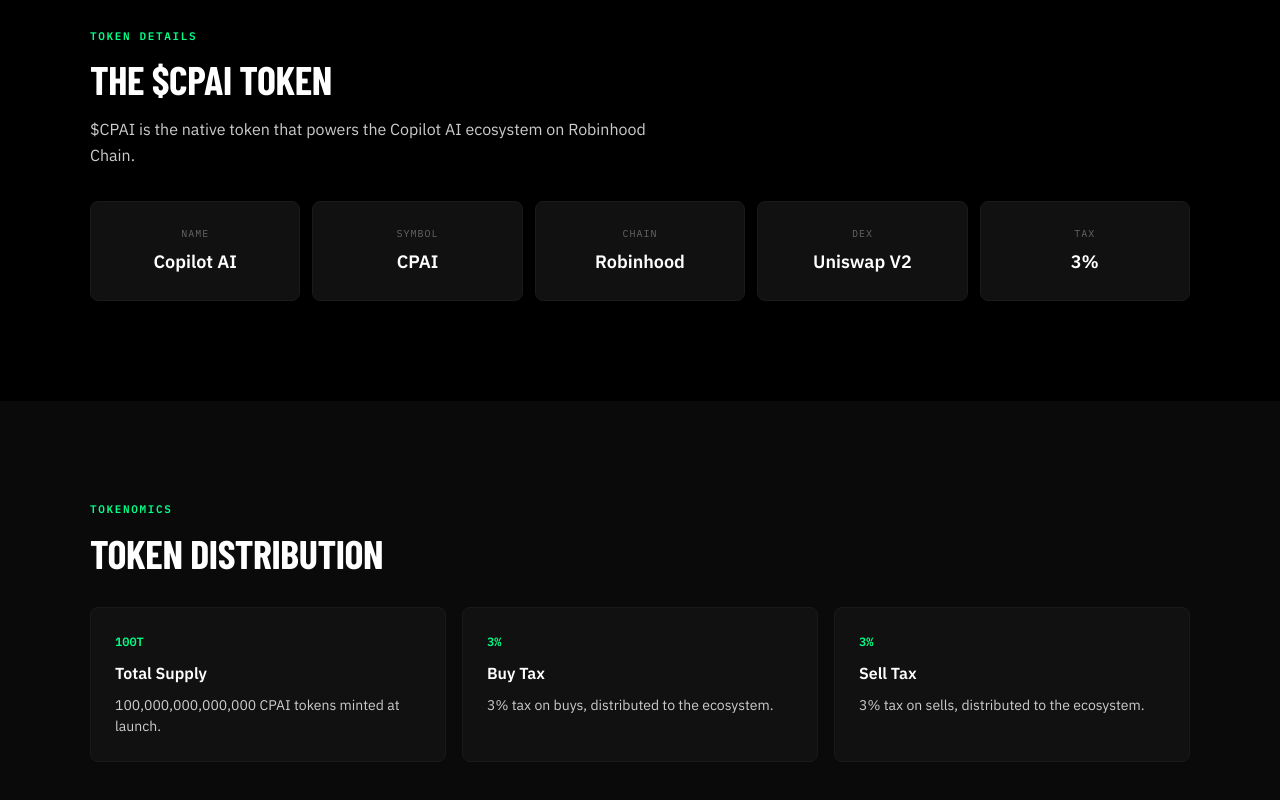
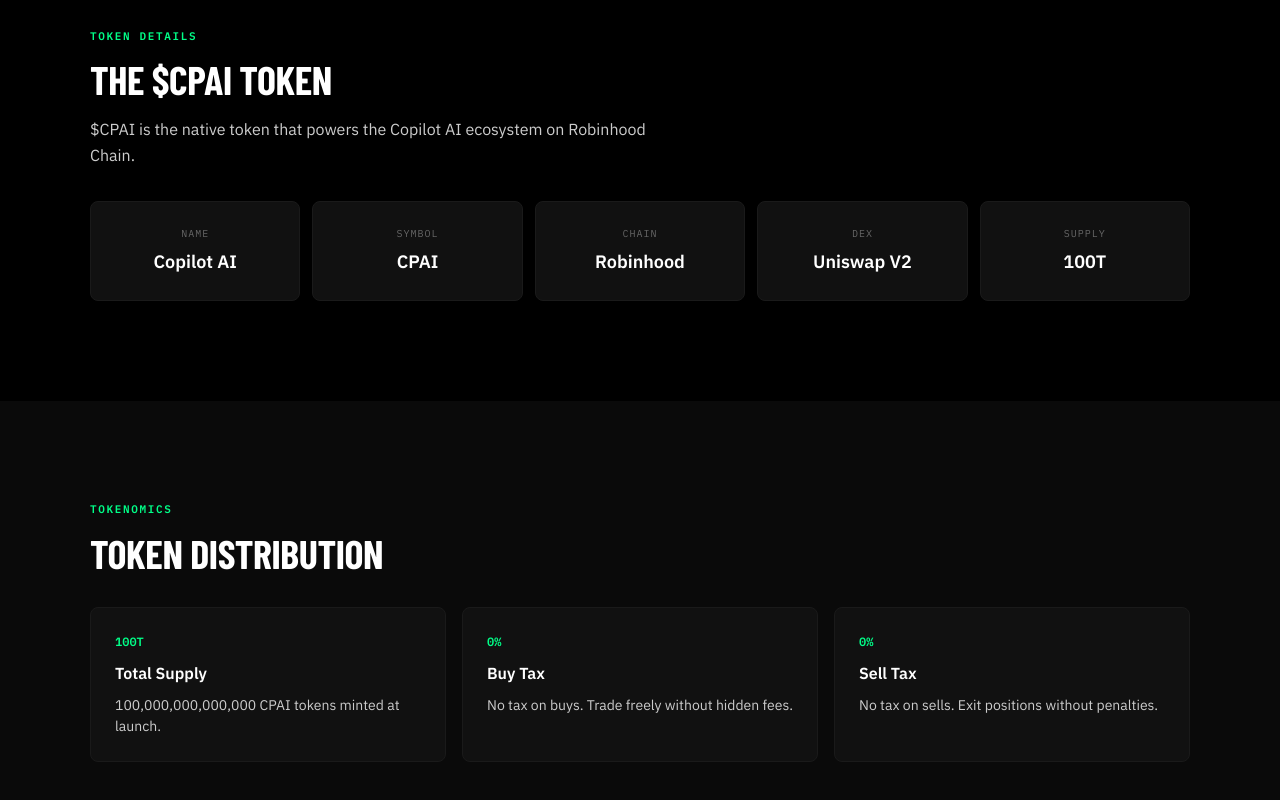
Before and after one commit to bagiyono11/copilot-ai, a Next.js app: page /token in a window 1280 px wide. Shown: the part 488-1288 px from the top of the page. Built offline with nearby package versions, Linux system fonts and the light colour scheme.

Commit message:
fix: remove tax references - show 0% tax for professional look

```diff
--- a/src/app/page.tsx
+++ b/src/app/page.tsx
@@ -320,8 +320,8 @@
                 <strong>Uniswap V2</strong>
               </div>
               <div className="token-card" style={{ borderColor: 'var(--border-dark)' }}>
-                <span>Tax</span>
-                <strong>3%</strong>
+                <span>Supply</span>
+                <strong>100T</strong>
               </div>
             </div>
           </div>
--- a/src/app/token/page.tsx
+++ b/src/app/token/page.tsx
@@ -56,8 +56,8 @@
                 <strong>Uniswap V2</strong>
               </div>
               <div className="token-card">
-                <span>Tax</span>
-                <strong>3%</strong>
+                <span>Supply</span>
+                <strong>100T</strong>
               </div>
             </div>
           </div>
@@ -75,14 +75,14 @@
                 <p>100,000,000,000,000 CPAI tokens minted at launch.</p>
               </div>
               <div className="ai-card">
-                <div className="ai-card-num">3%</div>
+                <div className="ai-card-num">0%</div>
                 <h3>Buy Tax</h3>
-                <p>3% tax on buys, distributed to the ecosystem.</p>
+                <p>No tax on buys. Trade freely without hidden fees.</p>
               </div>
               <div className="ai-card">
-                <div className="ai-card-num">3%</div>
+                <div className="ai-card-num">0%</div>
                 <h3>Sell Tax</h3>
-                <p>3% tax on sells, distributed to the ecosystem.</p>
+                <p>No tax on sells. Exit positions without penalties.</p>
               </div>
             </div>
           </div>
```
